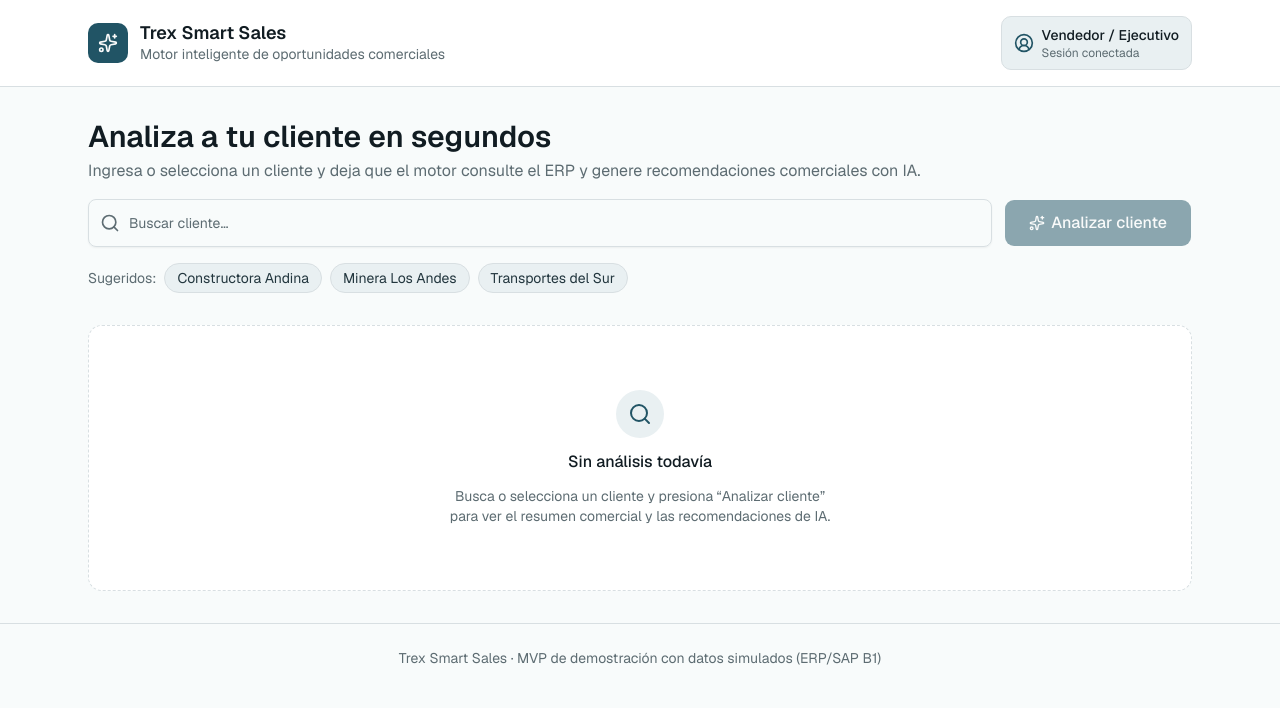
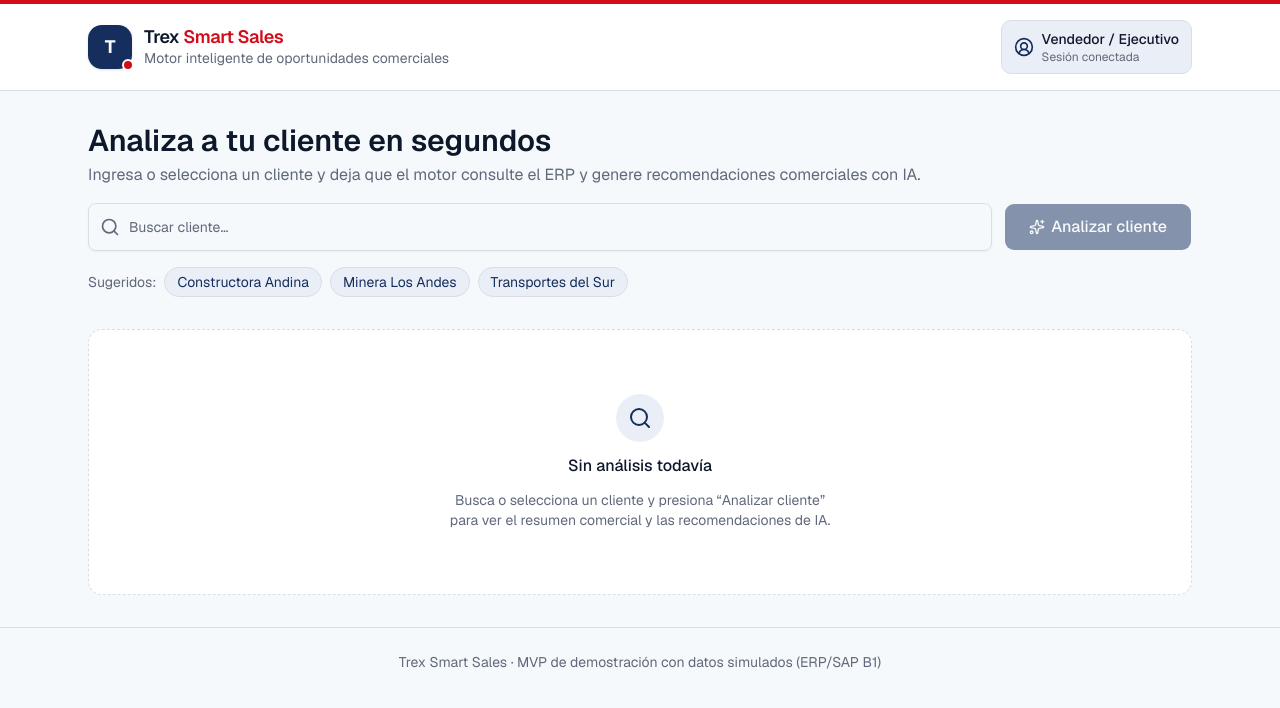
Before and after one commit to cr18angel/trex-artemis, a Next.js app: page / in a window 1280 px wide. Shown: the top 708 px of the page. Built offline with nearby package versions, Linux system fonts and the light colour scheme.

Commit message:
feat: update color scheme and component styles for Trex branding

```diff
--- a/app/globals.css
+++ b/app/globals.css
@@ -49,30 +49,31 @@
 }
 
 :root {
+  /* Identidad Trex: azul marino + acento rojo */
   color-scheme: light;
-  --background: oklch(0.985 0.003 220);
-  --foreground: oklch(0.22 0.02 230);
+  --background: oklch(0.98 0.004 250);
+  --foreground: oklch(0.21 0.04 262);
   --card: oklch(1 0 0);
-  --card-foreground: oklch(0.22 0.02 230);
+  --card-foreground: oklch(0.21 0.04 262);
   --popover: oklch(1 0 0);
-  --popover-foreground: oklch(0.22 0.02 230);
-  --primary: oklch(0.42 0.06 222);
+  --popover-foreground: oklch(0.21 0.04 262);
+  --primary: oklch(0.31 0.09 262);
   --primary-foreground: oklch(0.985 0 0);
-  --secondary: oklch(0.95 0.008 220);
-  --secondary-foreground: oklch(0.32 0.03 225);
-  --muted: oklch(0.96 0.005 220);
-  --muted-foreground: oklch(0.52 0.02 225);
-  --accent: oklch(0.62 0.13 152);
+  --secondary: oklch(0.95 0.012 258);
+  --secondary-foreground: oklch(0.31 0.09 262);
+  --muted: oklch(0.96 0.008 258);
+  --muted-foreground: oklch(0.52 0.03 262);
+  --accent: oklch(0.55 0.22 27);
   --accent-foreground: oklch(0.985 0 0);
-  --destructive: oklch(0.577 0.245 27.325);
-  --border: oklch(0.9 0.008 220);
-  --input: oklch(0.9 0.008 220);
-  --ring: oklch(0.42 0.06 222);
-  --chart-1: oklch(0.42 0.06 222);
-  --chart-2: oklch(0.62 0.13 152);
-  --chart-3: oklch(0.55 0.05 225);
-  --chart-4: oklch(0.7 0.1 80);
-  --chart-5: oklch(0.65 0.15 30);
+  --destructive: oklch(0.55 0.22 27);
+  --border: oklch(0.9 0.012 258);
+  --input: oklch(0.9 0.012 258);
+  --ring: oklch(0.31 0.09 262);
+  --chart-1: oklch(0.31 0.09 262);
+  --chart-2: oklch(0.55 0.22 27);
+  --chart-3: oklch(0.45 0.08 258);
+  --chart-4: oklch(0.62 0.13 250);
+  --chart-5: oklch(0.7 0.12 30);
   --radius: 0.625rem;
   --sidebar: oklch(0.985 0 0);
   --sidebar-foreground: oklch(0.145 0 0);
--- a/components/trex/app-header.tsx
+++ b/components/trex/app-header.tsx
@@ -1,16 +1,23 @@
-import { Sparkles, UserCircle2 } from "lucide-react"
+import { UserCircle2 } from "lucide-react"
 
 export function AppHeader() {
   return (
     <header className="border-b border-border bg-card">
+      {/* Franja superior con el rojo de marca */}
+      <div className="h-1 w-full bg-accent" aria-hidden="true" />
       <div className="mx-auto flex max-w-6xl flex-col gap-4 px-4 py-4 sm:flex-row sm:items-center sm:justify-between sm:px-6">
         <div className="flex items-center gap-3">
-          <div className="flex h-10 w-10 items-center justify-center rounded-lg bg-primary text-primary-foreground">
-            <Sparkles className="h-5 w-5" aria-hidden="true" />
+          {/* Logotipo provisional: reemplazar por el logo real */}
+          <div className="relative flex h-11 w-11 items-center justify-center rounded-xl bg-primary text-primary-foreground shadow-sm">
+            <span className="text-lg font-bold tracking-tight">T</span>
+            <span
+              className="absolute -bottom-0.5 -right-0.5 h-3 w-3 rounded-full border-2 border-card bg-accent"
+              aria-hidden="true"
+            />
           </div>
           <div>
-            <h1 className="text-lg font-semibold leading-tight text-foreground">
-              Trex Smart Sales
+            <h1 className="text-lg font-semibold leading-tight tracking-tight text-foreground">
+              Trex <span className="text-accent">Smart Sales</span>
             </h1>
             <p className="text-sm text-muted-foreground">
               Motor inteligente de oportunidades comerciales
--- a/lib/badge-styles.ts
+++ b/lib/badge-styles.ts
@@ -3,7 +3,7 @@ import type { ClientType, OpportunityLevel } from "./types"
 export function opportunityClasses(level: OpportunityLevel): string {
   switch (level) {
     case "Alto":
-      return "bg-accent text-accent-foreground border-transparent"
+      return "bg-primary text-primary-foreground border-transparent"
     case "Medio":
       return "bg-chart-4/15 text-chart-4 border-chart-4/30"
     case "Bajo":
@@ -14,16 +14,16 @@ export function opportunityClasses(level: OpportunityLevel): string {
 export function clientTypeClasses(type: ClientType): string {
   switch (type) {
     case "Alto potencial":
-      return "bg-accent/15 text-accent border-accent/30"
+      return "bg-primary/10 text-primary border-primary/25"
     case "Recurrente":
-      return "bg-primary/10 text-primary border-primary/20"
+      return "bg-chart-4/15 text-chart-4 border-chart-4/30"
     case "Esporádico":
       return "bg-muted text-muted-foreground border-border"
   }
 }
 
 export function probabilityColor(p: number): string {
-  if (p >= 70) return "bg-accent"
+  if (p >= 70) return "bg-primary"
   if (p >= 50) return "bg-chart-4"
   return "bg-muted-foreground"
 }
```
